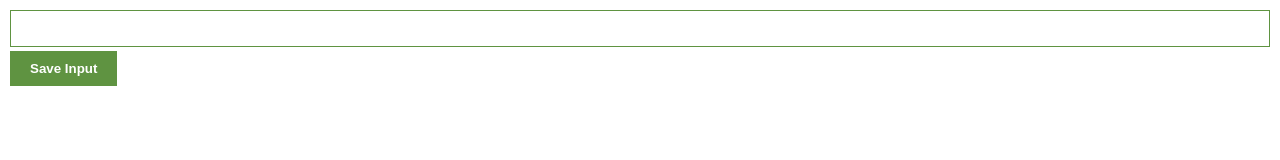
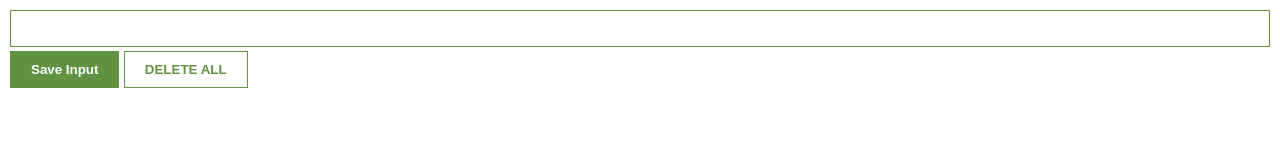
Before and after one commit to NewmanSaurusRex/lead-chrome-extension, a browser extension: page index.html in a window 1280 px wide. Drawn offline with Linux system fonts and the light colour scheme.

Commit message:
add delete button + style

```diff
--- a/index.css
+++ b/index.css
@@ -14,11 +14,16 @@ input {
 }
 
 button {
-  background-color: #5f9341;
-  border: none;
-  color: #fff;
+  background: #5f9341;
+  color: white;
+  padding: 10px 20px;
+  border: 1px solid #5f9341;
   font-weight: bold;
-  padding: 10px 20px;
+}
+
+#delete-btn {
+  background: #fff;
+  color: #5f9341;
 }
 
 ul {
--- a/index.html
+++ b/index.html
@@ -10,6 +10,7 @@
   <body>
     <input type="text" id="input-el" />
     <button id="input-btn">Save Input</button>
+    <button id="delete-btn">DELETE ALL</button>
     <ul id="ul-el"></ul>
     <script src="index.js"></script>
   </body>
--- a/index.js
+++ b/index.js
@@ -3,7 +3,7 @@ const inputEl = document.getElementById("input-el");
 const inputBtn = document.getElementById("input-btn");
 const ulEl = document.getElementById("ul-el");
 
-let leadsFromLocalStorage = JSON.parse(localStorage.getItem("myLeads"));
+const leadsFromLocalStorage = JSON.parse(localStorage.getItem("myLeads"));
 
 if (leadsFromLocalStorage) {
   myLeads = leadsFromLocalStorage;
```
